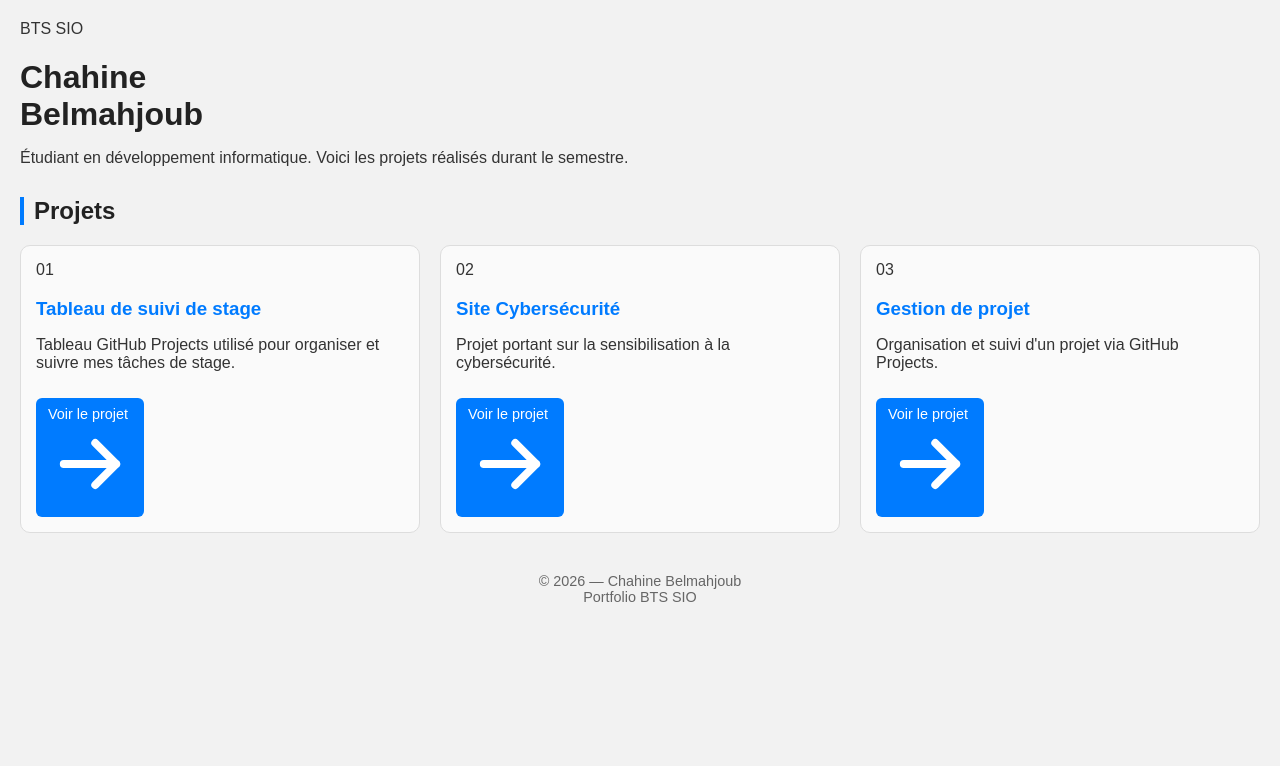
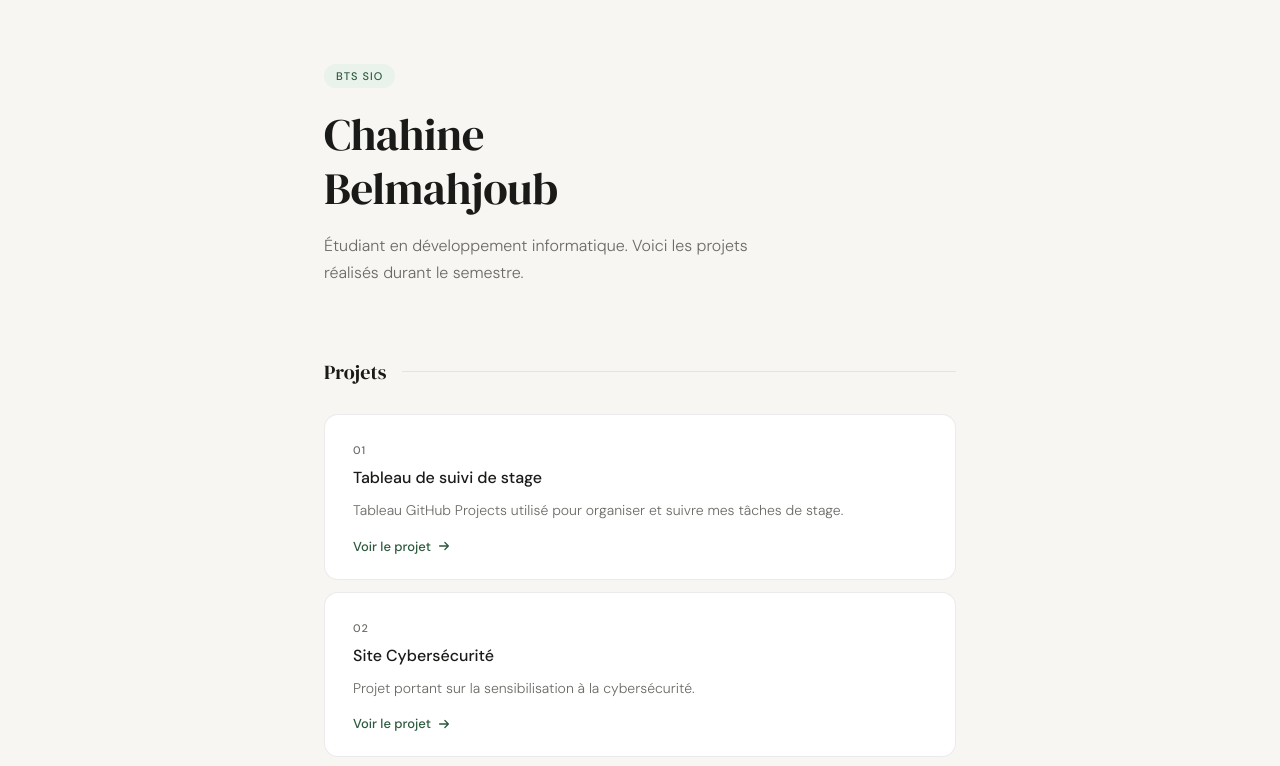
Before and after one commit to chahinebelmahjoubpro-png/chahinebelmahjoubpro-png.github.io, a plain HTML site: page index.html in a window 1280 px wide. Shown: the top 766 px of the page. Drawn offline with Linux system fonts and the light colour scheme.

Commit message:
Update style.css

```diff
--- a/style.css
+++ b/style.css
@@ -1,81 +1,202 @@
-/* --------- STYLE GLOBAL --------- */
-body {
-  font-family: Arial, sans-serif;
-  background: #f2f2f2;
-  color: #333;
+/* ─── Variables ─── */
+*, *::before, *::after {
+  box-sizing: border-box;
   margin: 0;
-  padding: 20px;
+  padding: 0;
 }
 
-/* --------- CONTAINER --------- */
-.container {
-  max-width: 900px;
-  margin: auto;
-  background: white;
-  padding: 30px;
-  border-radius: 12px;
-  box-shadow: 0 4px 20px rgba(0,0,0,0.1);
+:root {
+  --bg:           #f7f6f2;
+  --surface:      #ffffff;
+  --text:         #1a1a18;
+  --muted:        #6b6b66;
+  --accent:       #2d5a3d;
+  --accent-light: #eaf2ec;
+  --border:       rgba(0, 0, 0, 0.08);
+  --radius:       14px;
 }
 
-/* --------- TITRES --------- */
-h1 {
-  margin-bottom: 10px;
-  color: #222;
+/* ─── Base ─── */
+body {
+  font-family: 'DM Sans', sans-serif;
+  background: var(--bg);
+  color: var(--text);
+  min-height: 100vh;
 }
 
-h2 {
-  margin-top: 30px;
-  border-left: 4px solid #007bff;
-  padding-left: 10px;
-  color: #222;
+/* ─── Layout ─── */
+.page {
+  max-width: 680px;
+  margin: 0 auto;
+  padding: 64px 24px 80px;
 }
 
-h3 {
-  margin-bottom: 5px;
-  color: #007bff;
+/* ─── Hero ─── */
+.hero {
+  margin-bottom: 72px;
 }
 
-/* --------- PROJETS --------- */
+.tag {
+  display: inline-block;
+  font-size: 11px;
+  font-weight: 500;
+  letter-spacing: 0.1em;
+  text-transform: uppercase;
+  color: var(--accent);
+  background: var(--accent-light);
+  padding: 5px 12px;
+  border-radius: 100px;
+  margin-bottom: 20px;
+}
+
+.hero h1 {
+  font-family: 'DM Serif Display', serif;
+  font-size: clamp(2rem, 5vw, 2.8rem);
+  font-weight: 400;
+  line-height: 1.2;
+  letter-spacing: -0.01em;
+  color: var(--text);
+  margin-bottom: 16px;
+}
+
+.hero p {
+  font-size: 16px;
+  font-weight: 300;
+  color: var(--muted);
+  line-height: 1.7;
+  max-width: 480px;
+}
+
+/* ─── Section header ─── */
+.section-header {
+  display: flex;
+  align-items: center;
+  gap: 16px;
+  margin-bottom: 28px;
+}
+
+.section-header h2 {
+  font-family: 'DM Serif Display', serif;
+  font-size: 1.25rem;
+  font-weight: 400;
+  color: var(--text);
+  white-space: nowrap;
+}
+
+.section-line {
+  flex: 1;
+  height: 1px;
+  background: var(--border);
+}
+
+/* ─── Cards ─── */
 .projets {
-  display: grid;
-  grid-template-columns: repeat(auto-fit, minmax(260px, 1fr));
-  gap: 20px;
-  margin-top: 20px;
+  display: flex;
+  flex-direction: column;
+  gap: 12px;
 }
 
 .projet-card {
-  background: #fafafa;
-  border: 1px solid #ddd;
-  padding: 15px;
-  border-radius: 10px;
-  transition: 0.2s;
+  background: var(--surface);
+  border: 1px solid var(--border);
+  border-radius: var(--radius);
+  padding: 28px 28px 24px;
+  display: flex;
+  flex-direction: column;
+  gap: 10px;
+  transition: border-color 0.2s, transform 0.2s;
+  position: relative;
+  overflow: hidden;
+}
+
+.projet-card::before {
+  content: '';
+  position: absolute;
+  top: 0;
+  left: 0;
+  width: 3px;
+  height: 100%;
+  background: var(--accent);
+  opacity: 0;
+  transition: opacity 0.2s;
 }
 
 .projet-card:hover {
-  transform: translateY(-4px);
-  box-shadow: 0 6px 15px rgba(0,0,0,0.15);
+  border-color: rgba(45, 90, 61, 0.25);
+  transform: translateY(-2px);
 }
 
-/* --------- LIENS --------- */
-a {
-  display: inline-block;
-  margin-top: 10px;
-  color: white;
-  background: #007bff;
-  padding: 8px 12px;
-  border-radius: 6px;
-  text-decoration: none;
-  font-size: 0.9rem;
+.projet-card:hover::before {
+  opacity: 1;
 }
 
-a:hover {
-  background: #005fcc;
+.card-number {
+  font-size: 11px;
+  font-weight: 500;
+  letter-spacing: 0.08em;
+  color: var(--muted);
+  text-transform: uppercase;
 }
 
-/* --------- FOOTER --------- */
+.projet-card h3 {
+  font-size: 16px;
+  font-weight: 500;
+  color: var(--text);
+  line-height: 1.4;
+}
+
+.projet-card p {
+  font-size: 14px;
+  font-weight: 300;
+  color: var(--muted);
+  line-height: 1.6;
+}
+
+/* ─── Liens ─── */
+.card-link {
+  display: inline-flex;
+  align-items: center;
+  gap: 6px;
+  margin-top: 6px;
+  font-size: 13px;
+  font-weight: 500;
+  color: var(--accent);
+  text-decoration: none;
+  transition: gap 0.2s;
+}
+
+.card-link:hover {
+  gap: 10px;
+}
+
+.card-link svg {
+  width: 14px;
+  height: 14px;
+  flex-shrink: 0;
+}
+
+/* ─── Footer ─── */
 footer {
-  margin-top: 40px;
-  text-align: center;
-  color: #666;
-  font-size: 0.9rem;
+  margin-top: 80px;
+  padding-top: 28px;
+  border-top: 1px solid var(--border);
+  display: flex;
+  justify-content: space-between;
+  align-items: center;
+  flex-wrap: wrap;
+  gap: 8px;
 }
+
+footer span {
+  font-size: 13px;
+  color: var(--muted);
+  font-weight: 300;
+}
+
+.footer-dot {
+  width: 6px;
+  height: 6px;
+  border-radius: 50%;
+  background: var(--accent);
+  opacity: 0.5;
+}
```
